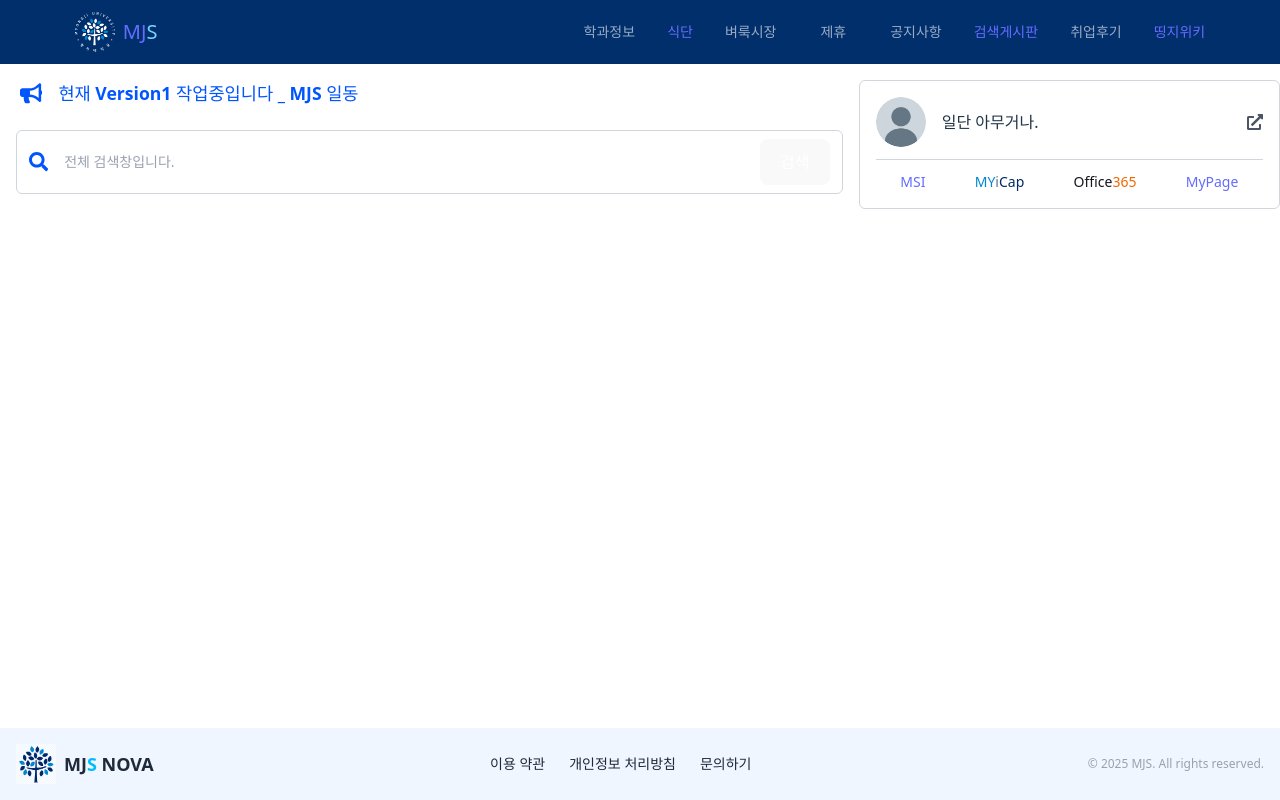
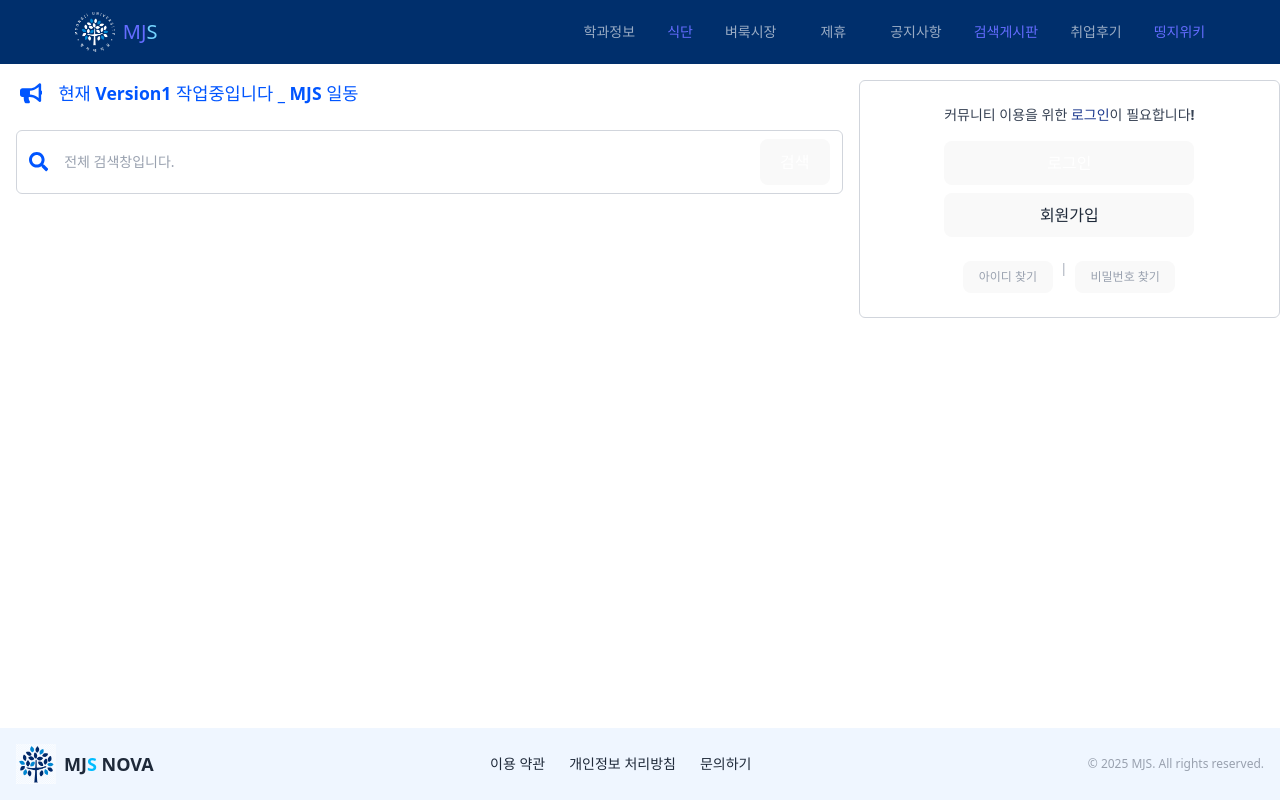
Before and after one commit to NOVA-MJU/MJS-FRONT, a React (Vite) app: page / in a window 1280 px wide. Built offline with nearby package versions, Linux system fonts and the light colour scheme.

Commit message:
<Feat> zustand 의존성 설치 및 로그인 전역상태 추가 + 로그인 상태에 따른 메인 화면 로그인 유도 화면 설정

```diff
--- a/package.json
+++ b/package.json
@@ -16,7 +16,8 @@
     "react-dom": "^19.1.0",
     "react-icons": "^5.5.0",
     "react-router-dom": "^7.6.2",
-    "tailwindcss": "^4.1.10"
+    "tailwindcss": "^4.1.10",
+    "zustand": "^5.0.5"
   },
   "devDependencies": {
     "@eslint/js": "^9.25.0",
--- a/src/components/atomic/layout/ProfileComponent.tsx
+++ b/src/components/atomic/layout/ProfileComponent.tsx
@@ -1,64 +1,17 @@
 import { Link } from 'react-router-dom';
+import { FaExternalLinkAlt } from 'react-icons/fa';
+import Avatar from './Avatar';
+import { useAuthStore } from '../../../store/useAuthStore';
 
-import { FaExternalLinkAlt } from 'react-icons/fa';
-// import { useAuth } from '../context/AuthContext';
-import Avatar from './Avatar';
 interface ProfileComponentProps {
-  className: string;
+  className?: string;
 }
 
-const ProfileComponent = ({ className }: ProfileComponentProps) => {
-  //dummy
-  const isLoggedIn = true;
-  // const [isLoading, setIsLoading] = useState(true);
-  // const [isError, setIsError] = useState(false);
-  // const [userInfo, setUserInfo] = useState<any>(null);
+const ProfileComponent = ({ className = '' }: ProfileComponentProps) => {
+  const { isLoggedIn } = useAuthStore();
 
-  // const handleLoginClick = () => navigate('/login');
-  // const handleProfileClick = () => navigate('/profile');
-  // const handleLogoutClick = async () => {
-  //   await logout();
-  //   window.location.reload();
-  // };
-
-  // useEffect(() => {
-  //   const fetchUserData = async () => {
-  //     if (isLoggedIn) {
-  //       try {
-  //         const response = await getUserInfo();
-  //         setUserInfo(response.data);
-  //       } catch (e) {
-  //         console.error(e);
-  //         setIsError(true);
-  //         await logout();
-  //       } finally {
-  //         setIsLoading(false);
-  //       }
-  //     } else {
-  //       setIsLoading(false);
-  //     }
-  //   };
-
-  //   fetchUserData();
-  // }, [isLoggedIn]);
-
-  // if (isLoading) {
-  //   return (
-  //     <div className='w-full h-full flex justify-center items-center border border-gray-300 rounded-md p-4'>
-  //       <LoadingComponent message='프로필 정보 로딩중입니다.' />
-  //     </div>
-  //   );
-  // }
-
-  // if (isError) {
-  //   return (
-  //     <div className='w-full h-full flex flex-col justify-center items-center border border-gray-300 rounded-md p-4'>
-  //       <span className='text-2xl font-semibold text-red-600'>오류가 발생했습니다</span>
-  //     </div>
-  //   );
-  // }
-
-  return isLoggedIn ? (
+  if (isLoggedIn) {
+    return (
       <div
         className={`w-full h-full flex flex-col border border-gray-300 rounded-md p-4 font-sans ${className}`}
       >
@@ -66,18 +19,15 @@ const ProfileComponent = ({ className }: ProfileComponentProps) => {
           <div className='flex items-center gap-4'>
             <Avatar size={50} />
             <div className='flex flex-col'>
-            {/* <span className='text-base font-bold text-black'>{userInfo?.nickname}</span>
-            <span className='text-sm text-gray-500'>{userInfo?.email}</span> */}
-            <span>일단 아무거나.</span>
+              <span className='font-bold'>일단 아무거나.</span>
+              <span className='text-sm text-gray-500'>user@email.com</span>
             </div>
           </div>
           <FaExternalLinkAlt className='text-gray-600 text-base cursor-pointer' />
         </div>
 
-      {/* 구분선 */}
         <div className='w-full h-px bg-gray-300 my-3' />
 
-      {/* 네비게이션 */}
         <div className='flex justify-around text-sm font-bold'>
           <a
             href='https://msi.mju.ac.kr'
@@ -111,14 +61,32 @@ const ProfileComponent = ({ className }: ProfileComponentProps) => {
           </Link>
         </div>
       </div>
-  ) : (
-    <div className='w-full h-full flex flex-col justify-center items-center gap-4 border border-gray-300 rounded-md p-4'>
-      <span className='text-gray-800 font-semibold'>
+    );
+  }
+
+  // 로그인 전 UI
+  return (
+    <div
+      className={`w-full h-full flex flex-col justify-center items-center gap-4 border border-gray-300 rounded-md p-6 font-sans ${className}`}
+    >
+      <span className='text-sm font-semibold text-gray-700'>
         커뮤니티 이용을 위한 <span className='text-blue-900'>로그인</span>이 필요합니다!
       </span>
-      <button className='w-[100px] h-[30px] bg-[#001f5c] text-white rounded-md font-bold text-base transition-transform hover:scale-110 hover:bg-blue-900 active:scale-95'>
+
+      <div className='flex flex-col gap-2 w-full max-w-[250px]'>
+        <button className='w-full py-2 bg-[#003c9e] text-white rounded-md font-bold text-sm hover:bg-[#002f7a] transition-all'>
           로그인
         </button>
+        <button className='w-full py-2 bg-gray-200 text-gray-800 rounded-md font-bold text-sm hover:bg-gray-300 transition-all'>
+          회원가입
+        </button>
+      </div>
+
+      <div className='flex gap-2 text-xs text-gray-400 font-medium mt-2'>
+        <button className='hover:underline'>아이디 찾기</button>
+        <span>|</span>
+        <button className='hover:underline'>비밀번호 찾기</button>
+      </div>
     </div>
   );
 };
--- /dev/null
+++ b/src/store/useAuthStore.ts
@@ -0,0 +1,19 @@
+import { create } from 'zustand';
+
+interface AuthState {
+  isLoggedin: boolean;
+  accessToken: string | null;
+  login: (token: string) => void;
+  logout: () => void;
+}
+
+export const useAuthStore = create<AuthState>((set) => ({
+  isLoggedin: false,
+  accessToken: null,
+  login: (token: string) => {
+    set(() => ({ isLoggedin: true, accessToken: token }));
+  },
+  logout: () => {
+    set(() => ({ isLoggedin: false, accessToken: null }));
+  },
+}));
```
Also changed, not shown: 1 other file (tests, documents, lock files or other folders). Lines whose indentation alone changed are shown as unchanged.
